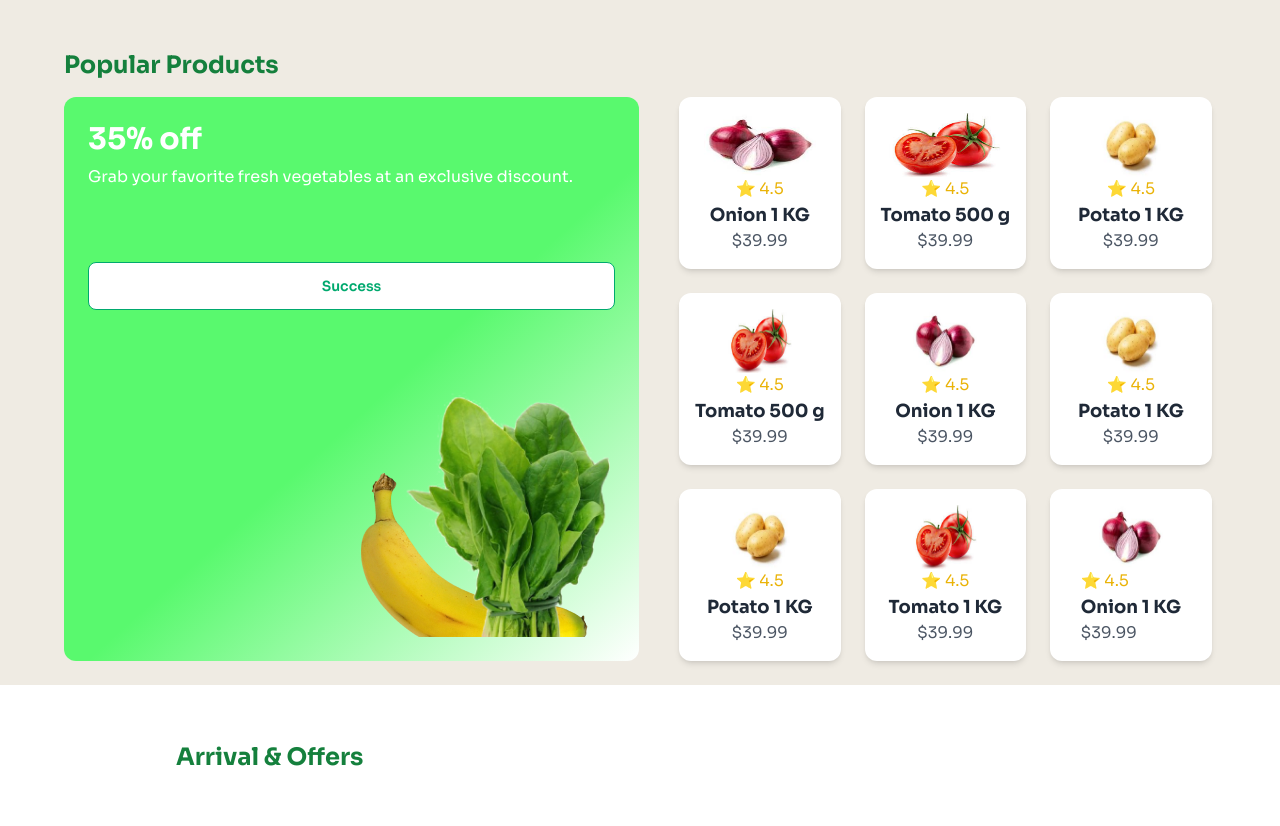
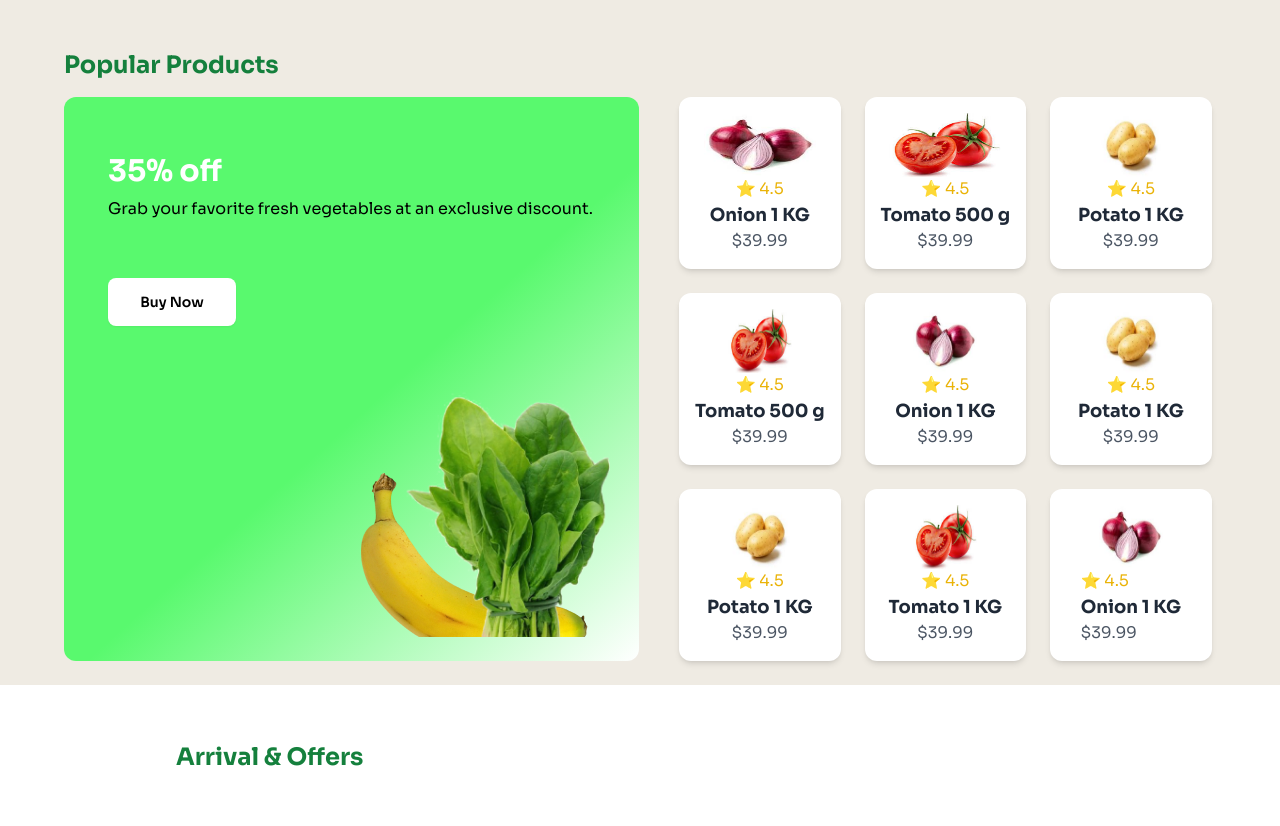
Before and after one commit to sufianminhaz/assignment-3, a plain HTML site: page index.html in a window 1280 px wide. Shown: the part 1660-2486 px from the top of the page. Drawn offline with nearby package versions, Linux system fonts and the light colour scheme.

Commit message:
completed assignment 3

```diff
--- a/index.html
+++ b/index.html
@@ -154,10 +154,10 @@ background: linear-gradient(174deg, rgba(255,255,255,1) 0%, rgba(239,235,227,1)
                     <div class="flex gap-10">
                       <div class="bg-next text-white p-6 rounded-xl flex flex-col justify-between">
                         <div>
-                            <h3 class="text-3xl font-bold">35% off</h3>
-                            <p class="mt-2 ">Grab your favorite fresh vegetables at an exclusive discount.</p>
+                            <h3 class="text-3xl font-bold mt-8 ml-5">35% off</h3>
+                            <p class="mt-2 text-black ml-5">Grab your favorite fresh vegetables at an exclusive discount.</p>
                         </div>
-                        <button class="btn btn-outline btn-success bg-white">Success</button>
+                        <button class="btn  btn-success bg-white border-none w-32 ml-5">Buy Now</button>
 
                         <div>
                           <img class="ml-64" src="c2-assets/vegetable-offer.png" alt="">
```
